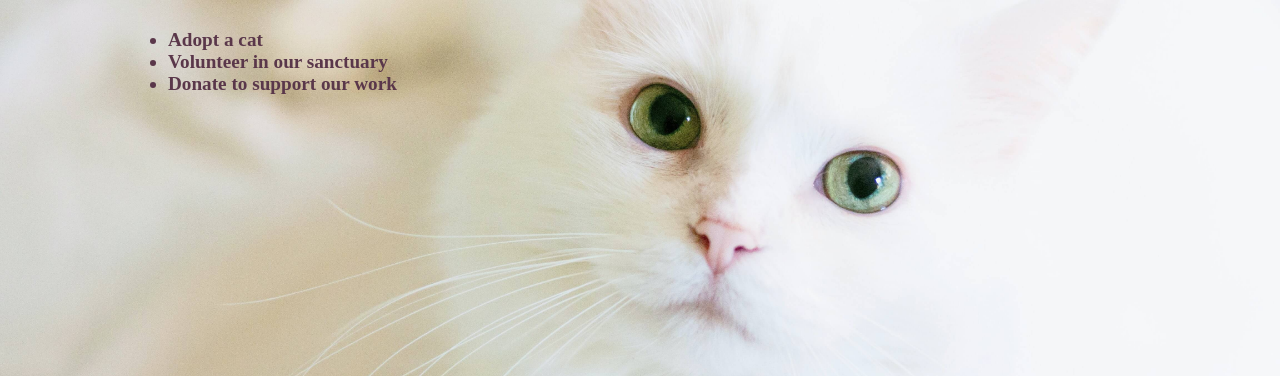
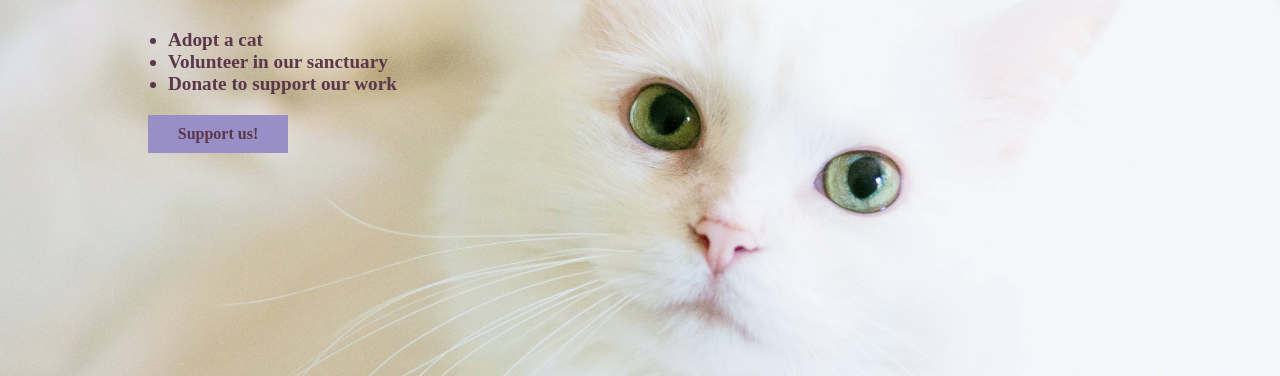
Before and after one commit to JulianeGampe/cat-sanctuary, a plain HTML site: page index.html in a window 1280 px wide. Shown: the part 424-800 px from the top of the page. Drawn offline with Linux system fonts and the light colour scheme.

Commit message:
Add support us button which is linking to support us page

```diff
--- a/assets/css/style.css
+++ b/assets/css/style.css
@@ -96,6 +96,23 @@ ul li {
     font-weight: bold;
 }
 
+/* support us button linking to the support us page */
+
+.supportusbutton {
+    background-color: #998FC7;
+    padding: 10px;
+    margin: 20px;
+    text-align: center;
+    width: 120px;
+}
+
+.supportusbutton a {
+    color: #5a374a;
+    font-weight: 700;
+    text-decoration: none;
+
+}
+
 /* footer */
 
 footer {
--- a/index.html
+++ b/index.html
@@ -35,6 +35,7 @@
             <li>Volunteer in our sanctuary</li>
             <li>Donate to support our work</li>
         </ul>
+        <div class="supportusbutton"><a href="#" aria-label="Click here to go to the support us page">Support us!</a></div>
     </section>
     </div>
 
```
